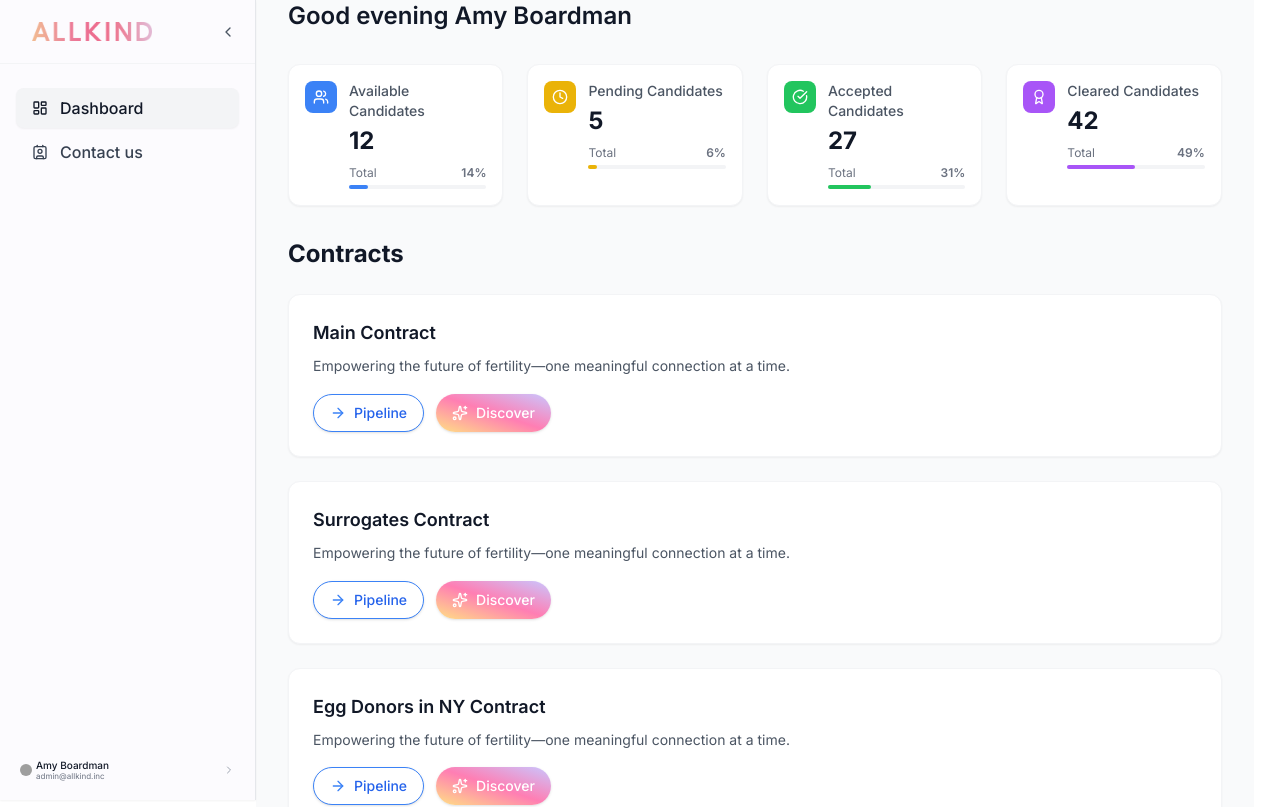
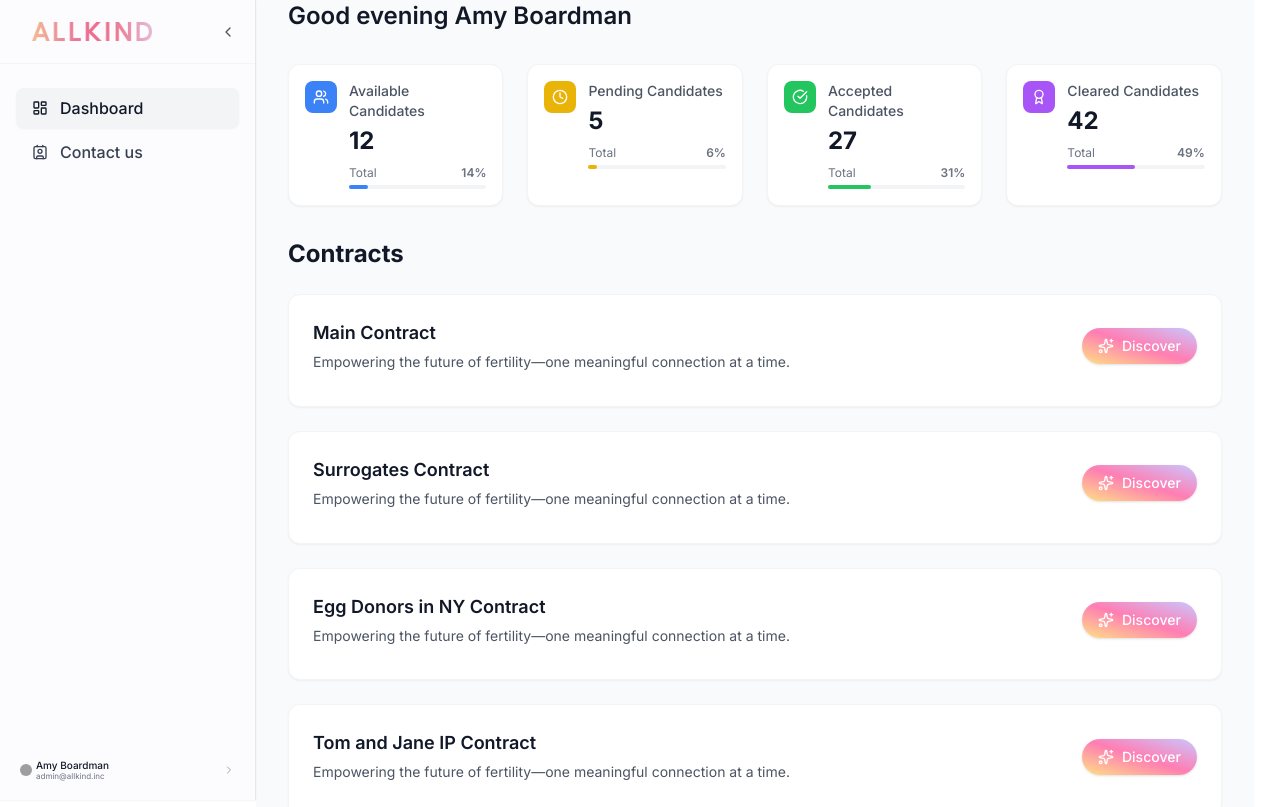
Before and after one commit to ofir-allkind/allkind-partners-portal, a Next.js app: page / in a window 1280 px wide. Shown: the top 807 px of the page. Built offline with nearby package versions, Linux system fonts and the light colour scheme; grey boxes are pictures that could not be loaded.

Commit message:
Homepage UI Changes

```diff
--- a/src/components/ContractsList.jsx
+++ b/src/components/ContractsList.jsx
@@ -28,22 +28,14 @@ const ContractCard = ({ title, description, id }) => {
       onClick={handleCardClick}
     >
       <div className="space-y-4">
-        <div>
-          <h3 className="text-lg font-semibold text-gray-900 mb-2">{title}</h3>
-          <p className="text-sm text-gray-600 leading-relaxed">{description}</p>
-        </div>
-
-        <div className="flex space-x-3">
-          <button
-            onClick={handlePipelineClick}
-            className="flex items-center justify-center px-4 py-2 bg-white border border-blue-500 text-blue-600 rounded-full hover:bg-blue-50 hover:border-blue-600 hover:text-blue-700 transition-all duration-200 text-sm font-medium shadow"
-          >
-            <ArrowRight className="w-4 h-4 mr-2 text-blue-500" />
-            Pipeline
-          </button>
+        <div className="flex items-center justify-between w-full mb-2">
+          <div>
+            <h3 className="text-lg font-semibold text-gray-900 mb-1">{title}</h3>
+            <p className="text-sm text-gray-600 leading-relaxed">{description}</p>
+          </div>
           <button
             onClick={handleDiscoverClick}
-            className="flex items-center justify-center px-4 py-2 bg-gradient-to-tr from-[#ffe084] via-[#ff7eb3] to-[#c9c6ff] text-white rounded-full hover:brightness-105 transition-all duration-200 text-sm font-medium border-0 shadow"
+            className="flex items-center justify-center px-4 py-2 bg-gradient-to-tr from-[#ffe084] via-[#ff7eb3] to-[#c9c6ff] text-white rounded-full hover:brightness-105 transition-all duration-200 text-sm font-medium border-0 shadow ml-4"
           >
             <Sparkles className="w-4 h-4 mr-2 text-white" />
             Discover
```
